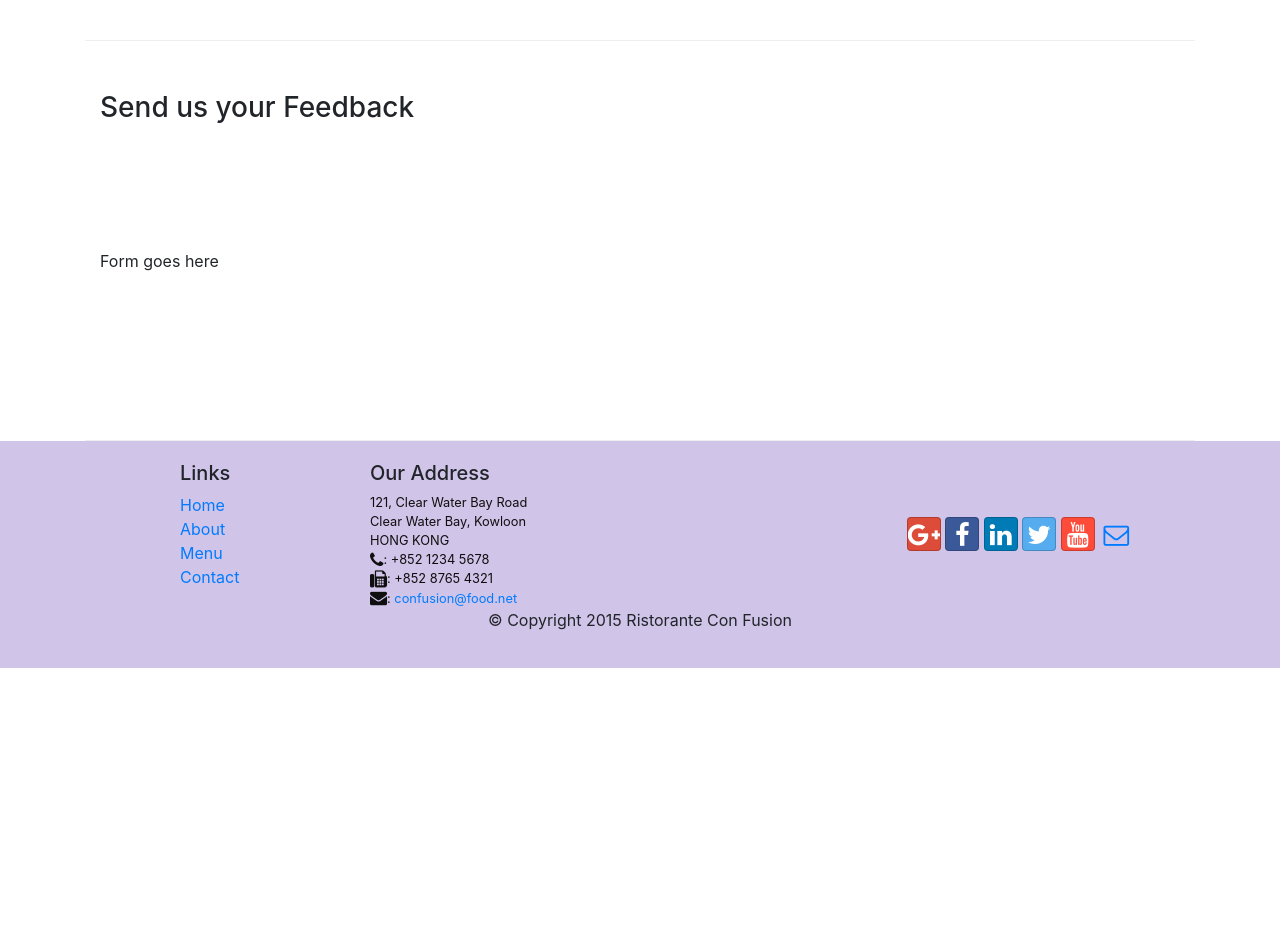
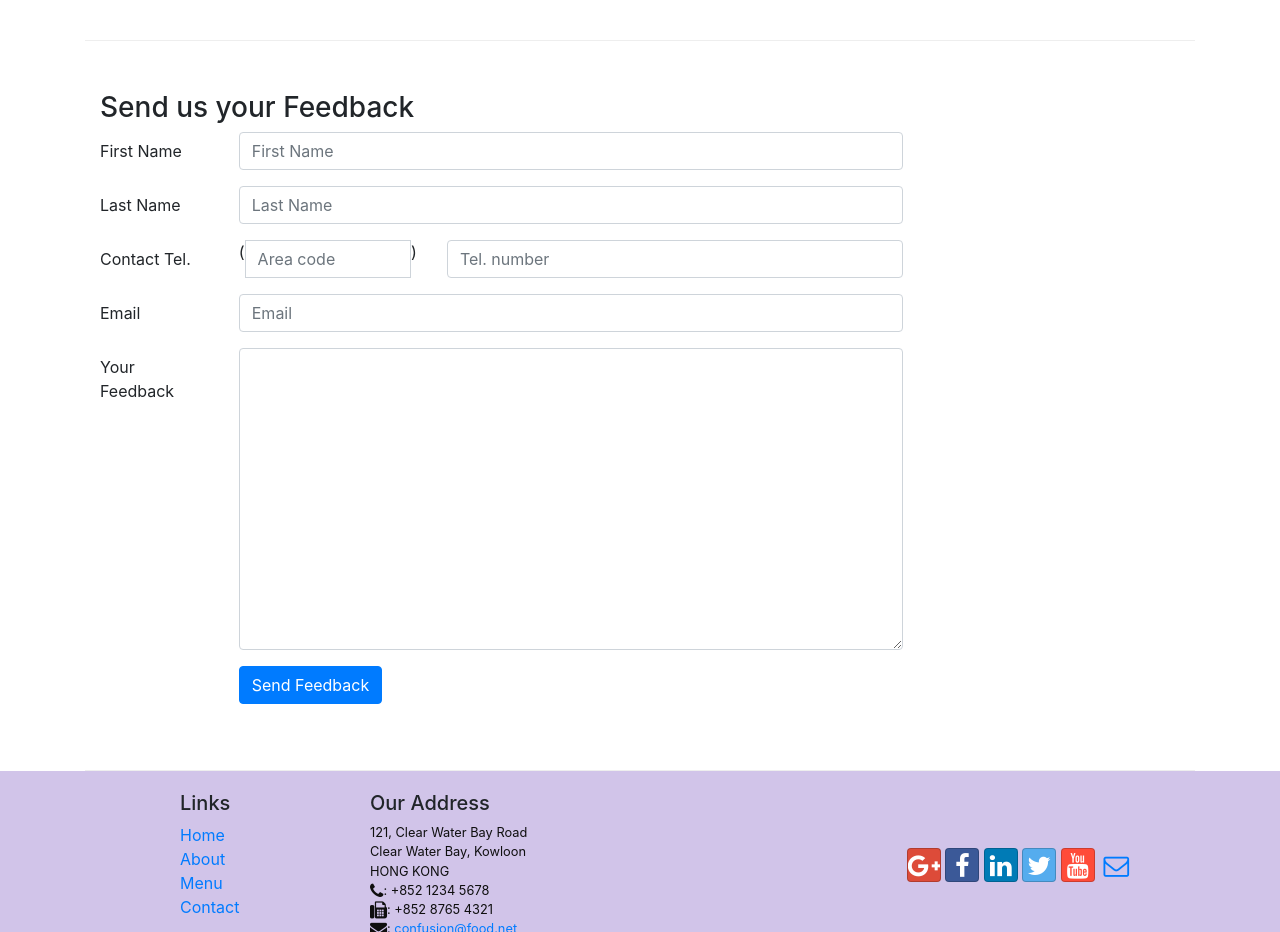
Before and after one commit to rajashreemadan/conFusion, a website: page contactus.html in a window 1280 px wide. Shown: the part 800-1732 px from the top of the page. Before the commit the page ends 1468 px from the top, so only its background shows below. Drawn offline with nearby package versions, Linux system fonts and the light colour scheme.

Commit message:
Add a form to contactus.html

```diff
--- a/contactus.html
+++ b/contactus.html
@@ -93,7 +93,50 @@
               <h3>Send us your Feedback</h3>
            </div>
             <div class="col-12 col-md-9">
-                Form goes here
+              <form>
+                  <div class="form-group row">
+                      <label for="firstname" class="col-md-2 col-form-label">First Name</label>
+                      <div class="col-md-10">
+                          <input type="text" class="form-control" id="firstname" name="firstname" placeholder="First Name">
+                      </div>
+                  </div>
+                  <div class="form-group row">
+                      <label for="lastname" class="col-md-2 col-form-label">Last Name</label>
+                      <div class="col-md-10">
+                          <input type="text" class="form-control" id="lastname" name="lastname" placeholder="Last Name">
+                      </div>
+                  </div>
+                  <div class="form-group row">
+                        <label for="telnum" class="col-12 col-md-2 col-form-label">Contact Tel.</label>
+                        <div class="col-5 col-sm-4 col-md-3">
+                            <div class="input-group">
+                                <div class="input-group-addon">(</div>
+                                    <input type="tel" class="form-control" id="areacode" name="areacode" placeholder="Area code">
+                                <div class="input-group-addon">)</div>
+                            </div>
+                        </div>
+                        <div class="col-7 col-sm-6 col-md-7">
+                            <input type="tel" class="form-control" id="telnum" name="telnum" placeholder="Tel. number">
+                        </div>
+                    </div>
+                    <div class="form-group row">
+                        <label for="emailid" class="col-md-2 col-form-label">Email</label>
+                        <div class="col-md-10">
+                            <input type="email" class="form-control" id="emailid" name="emailid" placeholder="Email">
+                        </div>
+                    </div>
+                    <div class="form-group row">
+                        <label for="feedback" class="col-md-2 col-form-label">Your Feedback</label>
+                        <div class="col-md-10">
+                            <textarea class="form-control" id="feedback" name="feedback" rows="12"></textarea>
+                        </div>
+                    </div>
+                    <div class="form-group row">
+                        <div class="offset-md-2 col-md-10">
+                            <button type="submit" class="btn btn-primary">Send Feedback</button>
+                        </div>
+                    </div>
+              </form>
             </div>
              <div class="col-12 col-md">
             </div>
```
